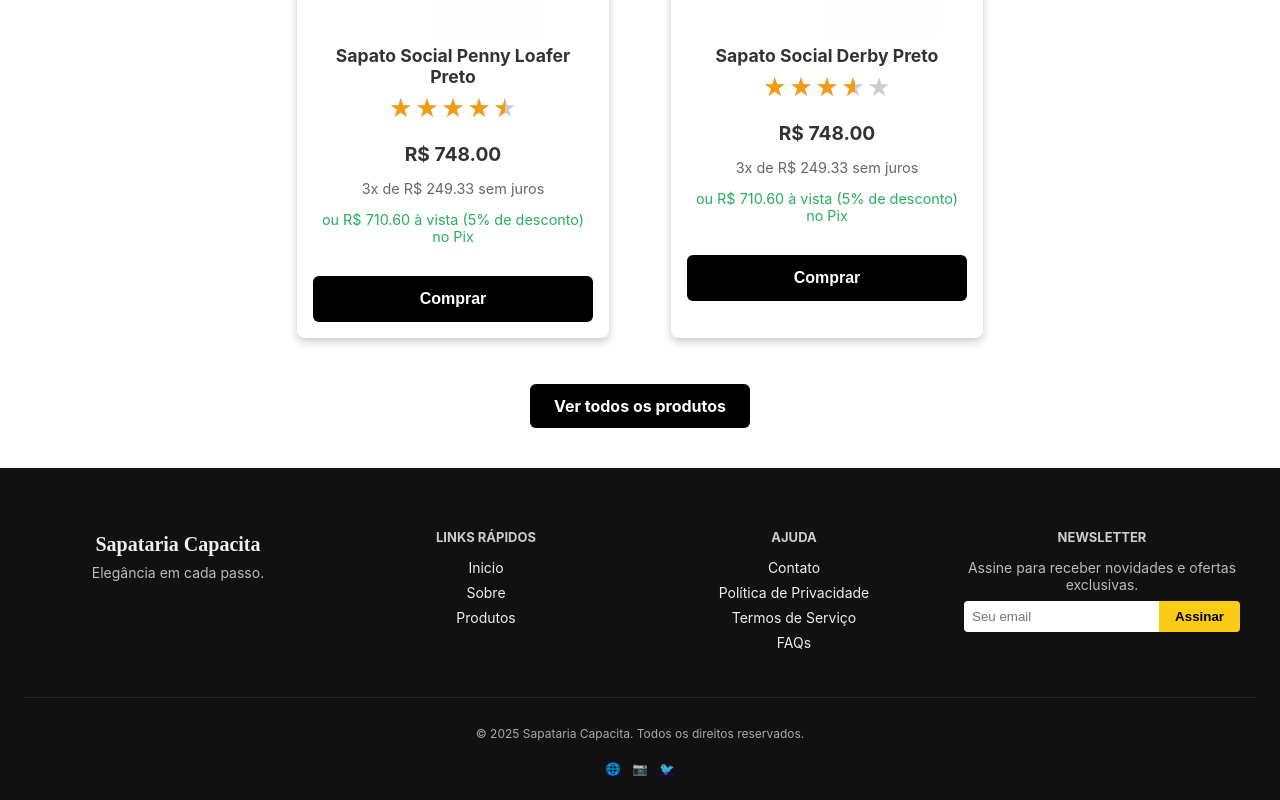
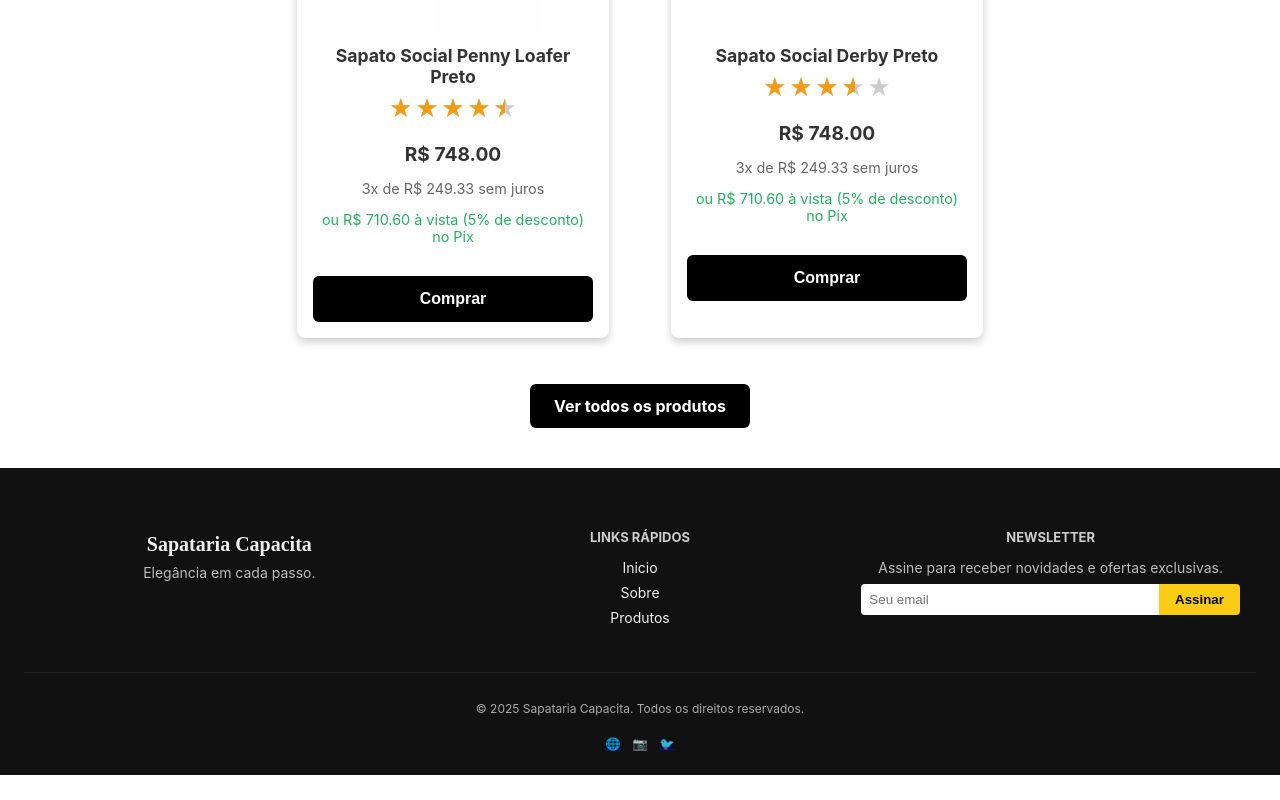
Before and after one commit to IsacGama/sapataria-capacita-brasil-react, a React (Create React App) app: page / in a window 1280 px wide. Shown: the part 1298-2098 px from the top of the page. After the commit the page ends 2073 px from the top, so only its background shows below. Built offline with nearby package versions, Linux system fonts and the light colour scheme.

Commit message:
feat: substituir links estáticos por links do React Router no rodapé

```diff
--- a/src/Componentes/Footer/Footer.js
+++ b/src/Componentes/Footer/Footer.js
@@ -1,5 +1,6 @@
 import React from "react";
 import styles from "./Footer.module.css";
+import { Link } from "react-router-dom";
 
 export function Footer() {
   return (
@@ -14,31 +15,13 @@ export function Footer() {
           <h3 className={styles.title}>Links Rápidos</h3>
           <ul className={styles.list}>
             <li>
-              <a href="#">Inicio</a>
+              <Link to="/">Inicio</Link>
             </li>
             <li>
-              <a href="#">Sobre</a>
+              <Link to="/sobre">Sobre</Link>
             </li>
             <li>
-              <a href="#">Produtos</a>
-            </li>
-          </ul>
-        </div>
-
-        <div>
-          <h3 className={styles.title}>Ajuda</h3>
-          <ul className={styles.list}>
-            <li>
-              <a href="#">Contato</a>
-            </li>
-            <li>
-              <a href="#">Política de Privacidade</a>
-            </li>
-            <li>
-              <a href="#">Termos de Serviço</a>
-            </li>
-            <li>
-              <a href="#">FAQs</a>
+              <Link to="/produtos">Produtos</Link>
             </li>
           </ul>
         </div>
```
